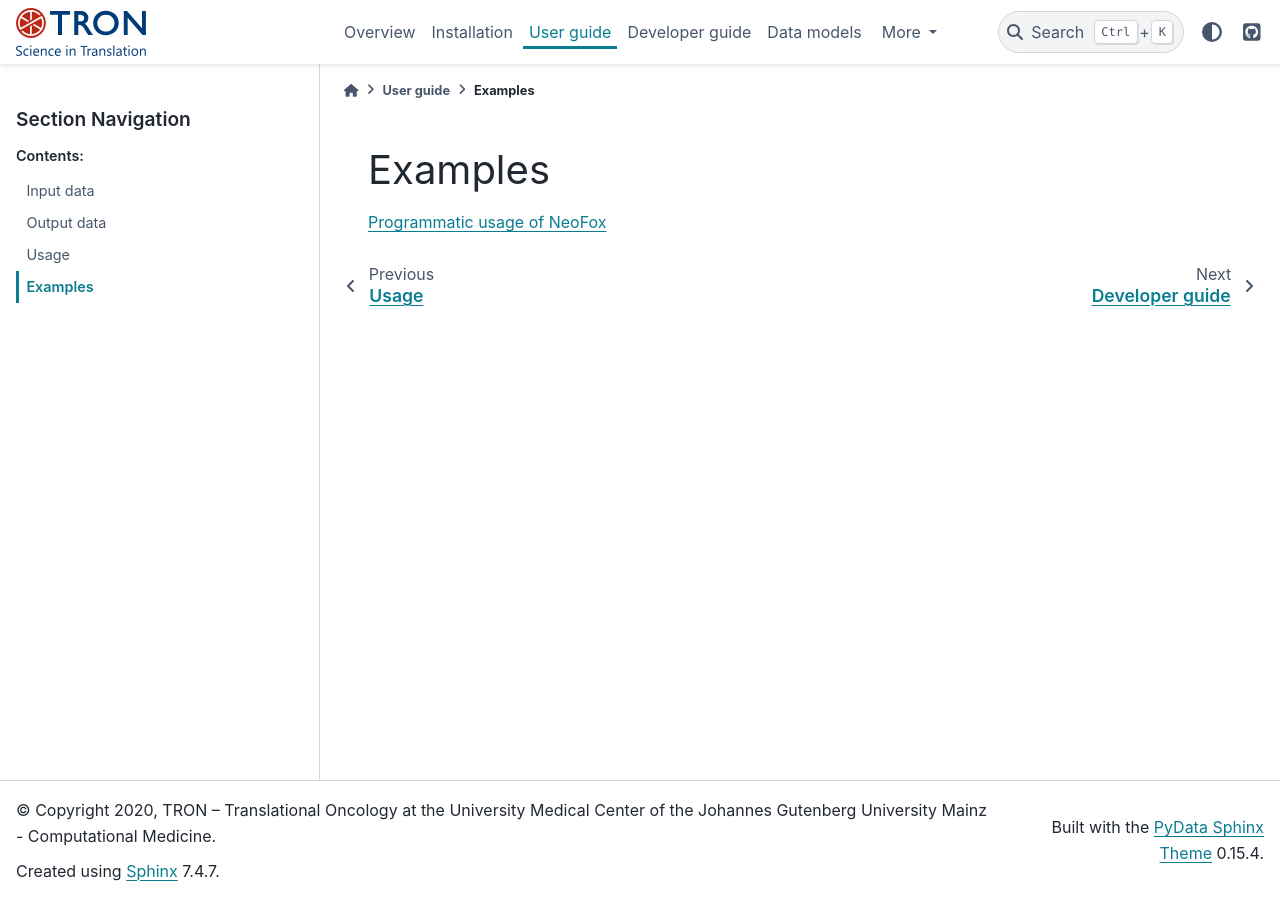
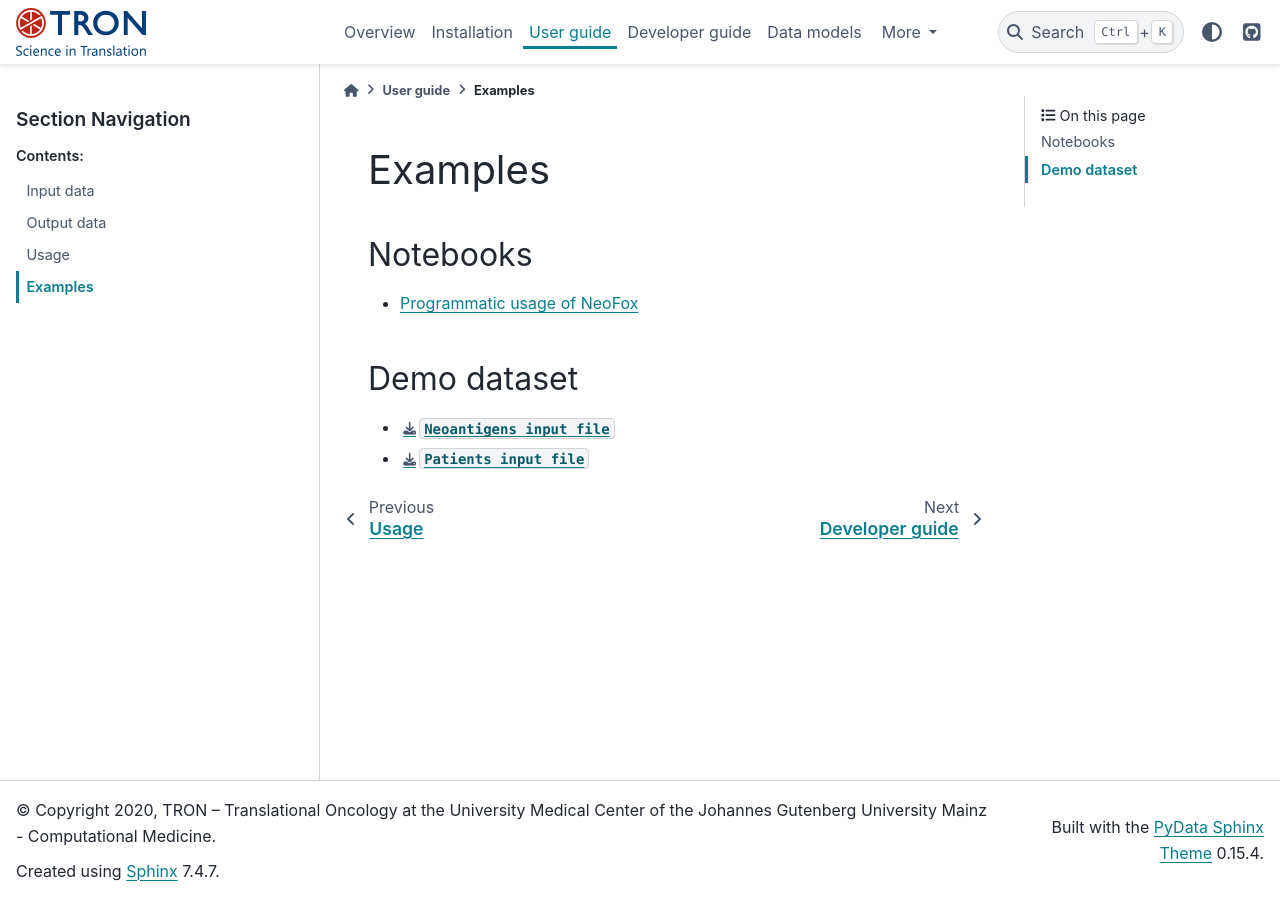
Before and after one commit to TRON-Bioinformatics/neofox, a Sphinx documentation site: the page built from docs/source/03_04_examples.md, in a window 1280 px wide. Built offline with Sphinx 7.4.7 and the PyData theme 0.15.4, drawn with Linux system fonts in a browser that asks for light colours.

Commit message:
add demo dataset

```diff
--- a/docs/source/03_04_examples.md
+++ b/docs/source/03_04_examples.md
@@ -1,3 +1,11 @@
 # Examples
 
-:ref:`/notebooks/api_usage.ipynb`
+## Notebooks
+
+- :ref:`/notebooks/api_usage.ipynb`
+
+
+## Demo dataset
+
+- :download:`Neoantigens input file </notebooks/test_model_file.txt>`
+- :download:`Patients input file </notebooks/test_patient_file.txt>`
```
